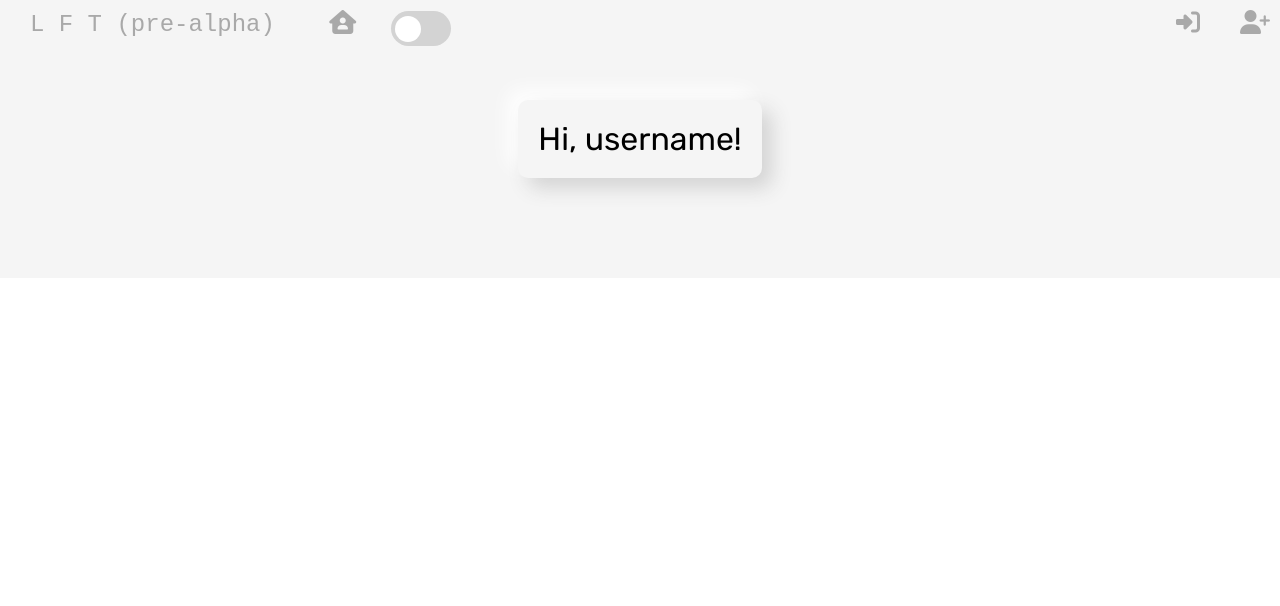
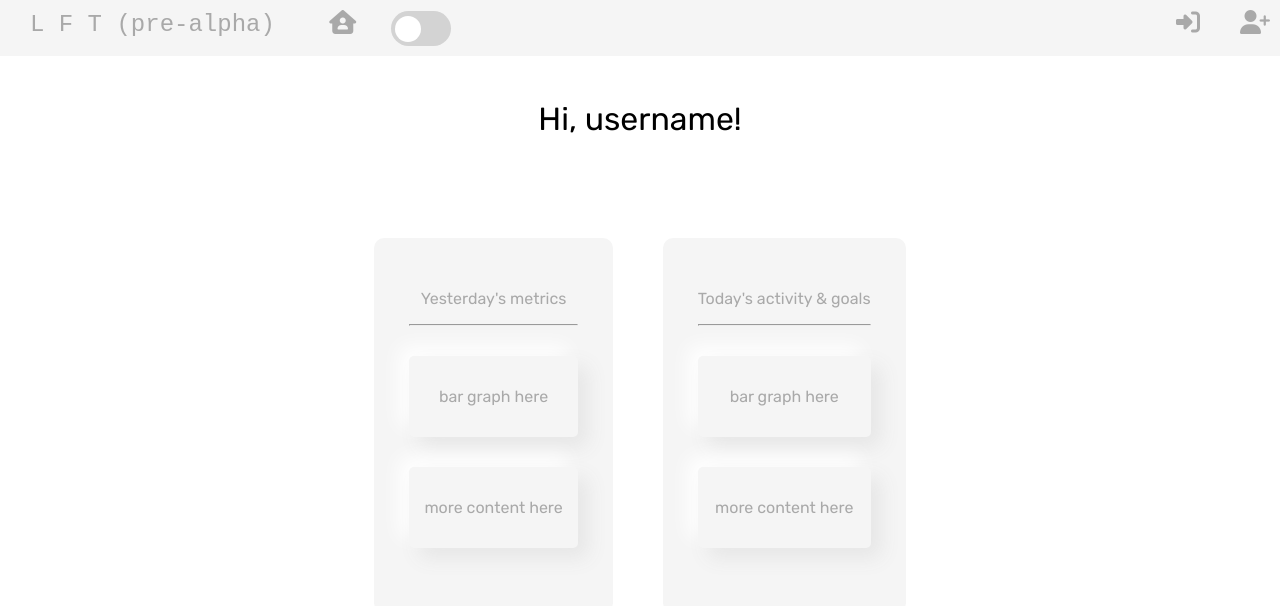
Before and after one commit to codycosta/LFT-fitness-app, a SvelteKit app: page /dashboard in a window 1280 px wide. Shown: the top 606 px of the page. Built offline with nearby package versions, Linux system fonts and the light colour scheme.

Commit message:
started dashboard layout design

```diff
--- a/src/components/Navigationbar.svelte
+++ b/src/components/Navigationbar.svelte
@@ -43,7 +43,6 @@
     }
 
     .navigator-bar a:hover {
-        transform: scale(1.1);
         color: cornflowerblue;
     }
 
--- a/src/routes/dashboard/UserIntroduction.svelte
+++ b/src/routes/dashboard/UserIntroduction.svelte
@@ -2,14 +2,42 @@
     import { state } from "../../stores/dark-mode-state";
 
     let backgroundColor;
+    let boxShadow;
+    let cardColor;
 
     $: {
         backgroundColor = $state ? '#292B2F' : 'whitesmoke';
+        boxShadow = $state ? 'none' : '10px 10px 20px rgb(230, 230, 230), -10px -10px 20px white';
+        cardColor = $state ? '#36393F' : 'whitesmoke';
     }
 </script>
 
-<div class="user-intro" style:background-color={backgroundColor}>
+<div class="user-intro">
     <span>Hi, username!</span>
+</div>
+
+<div class="daily-status">
+    <div class="content-region" style:background-color={cardColor}>
+        <p>Yesterday's metrics</p>
+        <hr>
+        <div class="neumorphic-card" style:box-shadow={boxShadow}>
+            <p>bar graph here</p>
+        </div>
+        <div class="neumorphic-card" style:box-shadow={boxShadow}>
+            <p>more content here</p>
+        </div>
+    </div>
+
+    <div class="content-region" style:background-color={cardColor}>
+        <p>Today's activity & goals</p>
+        <hr>
+        <div class="neumorphic-card" style:box-shadow={boxShadow}>
+            <p>bar graph here</p>
+        </div>
+        <div class="neumorphic-card" style:box-shadow={boxShadow}>
+            <p>more content here</p>
+        </div>
+    </div>
 </div>
 
 <style>
@@ -19,13 +47,29 @@
         padding: 100px 0;
         font-family: 'Rubik';
         font-size: 2rem;
-        /* background-color: whitesmoke; */
     }
 
-    .user-intro span {
-        padding: 20px;
+    .daily-status {
+        display: flex;
+        justify-content: center;
+        gap: 50px;
+    }
+
+    .content-region {
+        background-color: whitesmoke;
+        color: darkgrey;
+        padding: 35px;
+        font-family: 'Rubik';
         border-radius: 10px;
-        box-shadow: 10px 10px 20px lightgrey,
-            -10px -10px 20px white;
+    }
+
+    .content-region p {
+        text-align: center;
+    }
+
+    .neumorphic-card {
+        padding: 15px;
+        border-radius: 5px;
+        margin: 30px 0;
     }
 </style>
```
